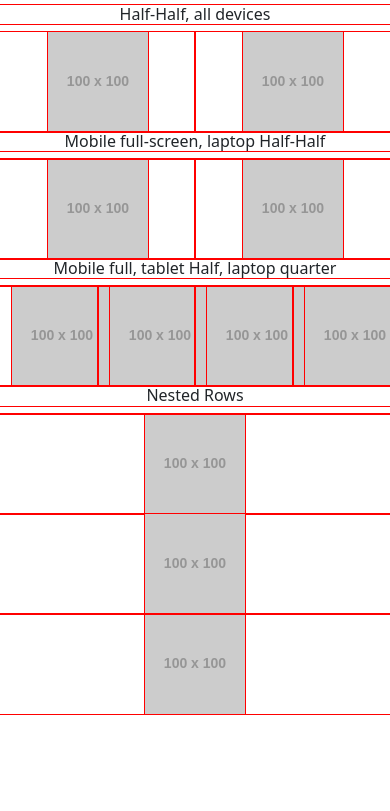
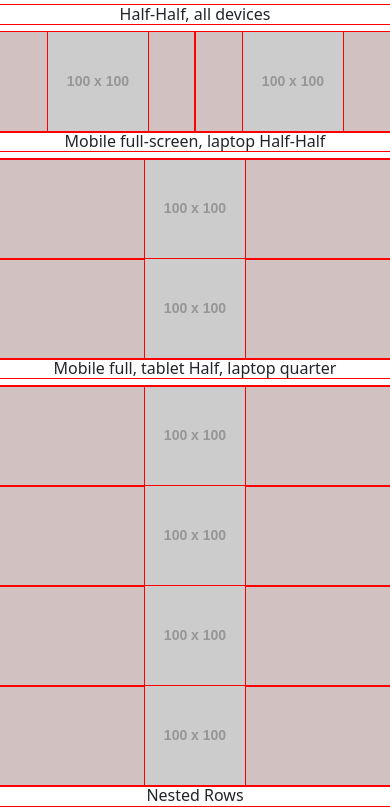
Before and after one commit to ScottTLyman/bootstrapSmileys, a plain HTML site: page index.html in a window 390 px wide. Shown: the part 29-840 px from the top of the page. Drawn offline with nearby package versions, Linux system fonts and the light colour scheme; placeholder pictures from the web are drawn by us.

Commit message:
laptop quarter

```diff
--- a/index.html
+++ b/index.html
@@ -7,6 +7,7 @@
   <meta name="viewport" content="width=device-width, initial-scale=1.0">
   <link href='https://cdn.jsdelivr.net/npm/bootstrap@5.0.2/dist/css/bootstrap.min.css' rel='stylesheet'
     integrity='sha384-EVSTQN3/azprG1Anm3QDgpJLIm9Nao0Yz1ztcQTwFspd3yD65VohhpuuCOmLASjC' crossorigin='anonymous'>
+  <link rel="stylesheet" href="style.css">
   <title>Smiley Grid</title>
   <style>
     * {
@@ -25,7 +26,7 @@
     <h6 class="text-center">Half-Half, all devices</h6>
   </header>
   <div class="container-fluid">
-    <div class="row bgcolor-gray">
+    <div class="row bgc">
       <div class="col-6 text-center">
         <img src="http://placehold.it/100x100" alt="">
       </div>
@@ -36,35 +37,35 @@
     <div class="row">
       <h6 class="text-center">Mobile full-screen, laptop Half-Half</h6>
     </div>
-    <div class="row">
-      <div class="col-6 text-center">
+    <div class="row bgc">
+      <div class="col-12 col-md-6 text-center">
         <img src="http://placehold.it/100x100" alt="">
       </div>
-      <div class="col-6 text-center">
+      <div class="col-12 col-md-6 text-center">
         <img src="http://placehold.it/100x100" alt="">
       </div>
     </div>
     <div class="row">
       <h6 class="text-center">Mobile full, tablet Half, laptop quarter</h6>
     </div>
-    <div class="row">
-      <div class="col-3 text-center">
+    <div class="row bgc">
+      <div class="col-12 col-md-6 col-lg-3 text-center">
         <img src="http://placehold.it/100x100" alt="">
       </div>
-      <div class="col-3 text-center">
+      <div class="col-12 col-md-6 col-lg-3 text-center">
         <img src="http://placehold.it/100x100" alt="">
       </div>
-      <div class="col-3 text-center">
+      <div class="col-12 col-md-6 col-lg-3 text-center">
         <img src="http://placehold.it/100x100" alt="">
       </div>
-      <div class="col-3 text-center">
+      <div class="col-12 col-md-6 col-lg-3 text-center">
         <img src="http://placehold.it/100x100" alt="">
       </div>
     </div>
     <div class="row">
       <h6 class="text-center">Nested Rows</h6>
     </div>
-    <div class="row">
+    <div class="row bgc">
 
       <div class="col-sm-3 text-center">
         <img src="http://placehold.it/100x100" alt="">
--- a/style.css
+++ b/style.css
@@ -2,3 +2,7 @@
   height: 100px;
   width: 100px;
 }
+
+.bgc{
+  background-color: rgb(209, 193, 193);
+}
```
